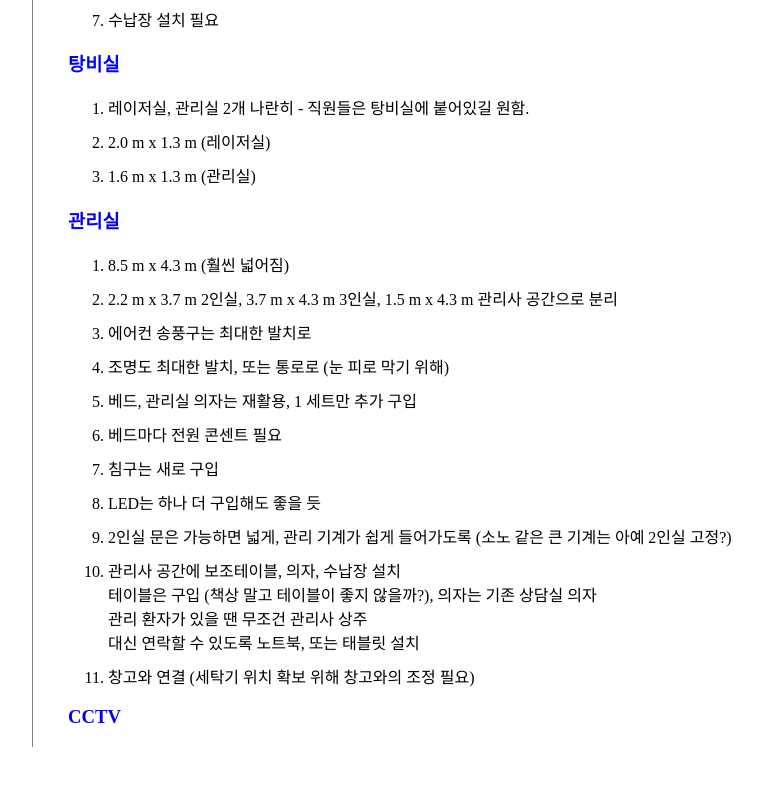
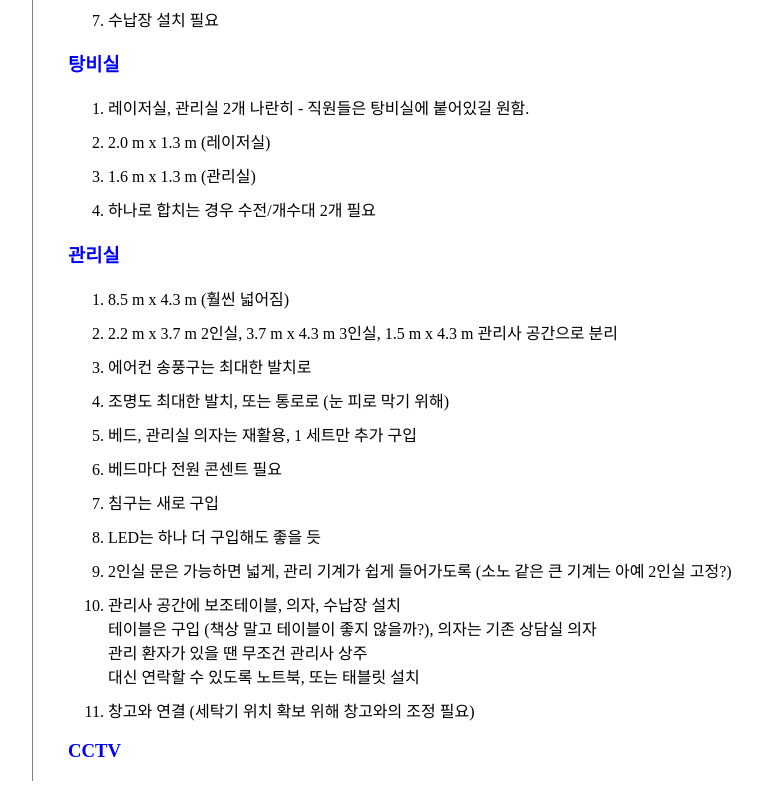
Before and after one commit to drkwonte/New-Airo, a plain HTML site: page 세부계획.html in a window 1280 px wide. Shown: the part 2833-3622 px from the top of the page, without its empty margins (155-917 px from the left). Before the commit the page ends 3588 px from the top, so only its background shows below. Drawn offline with Linux system fonts and the light colour scheme.

Commit message:
4th change
탕비실 수정. 개수대 2개

```diff
--- a/세부계획.html
+++ b/세부계획.html
@@ -188,6 +188,7 @@
             <li>레이저실, 관리실 2개 나란히 - 직원들은 탕비실에 붙어있길 원함.</li>
             <li>2.0 m x 1.3 m (레이저실)</li>
             <li>1.6 m x 1.3 m (관리실)</li>
+            <li>하나로 합치는 경우 수전/개수대 2개 필요</li>
             </ol>
 
         <h3>관리실</h3>
```
